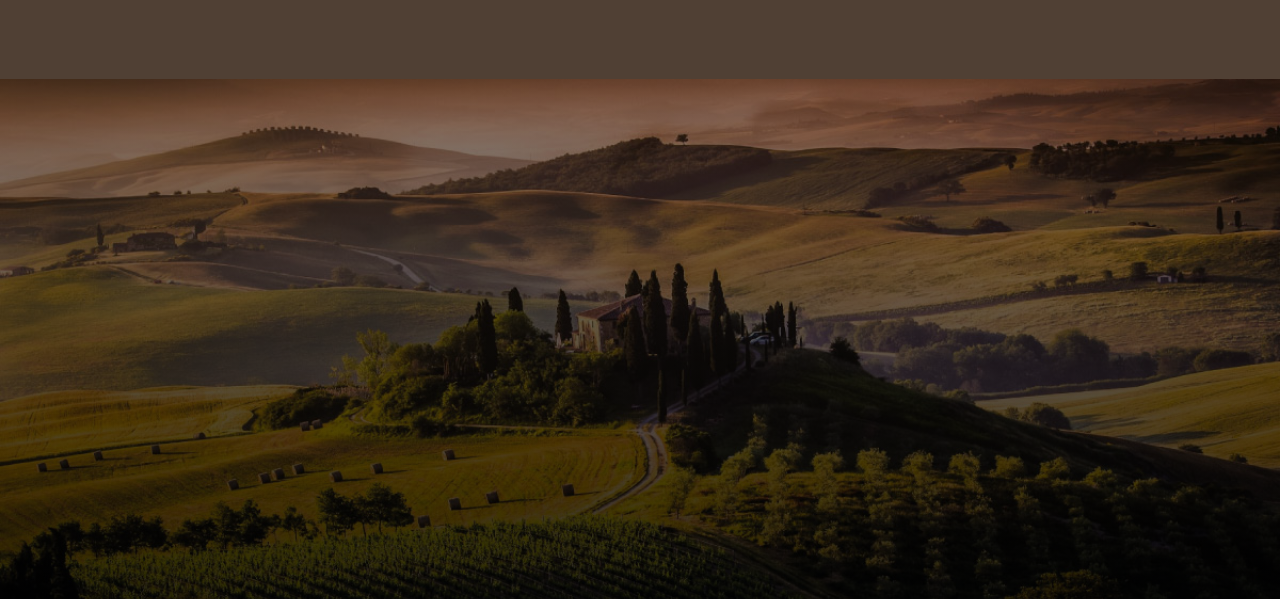
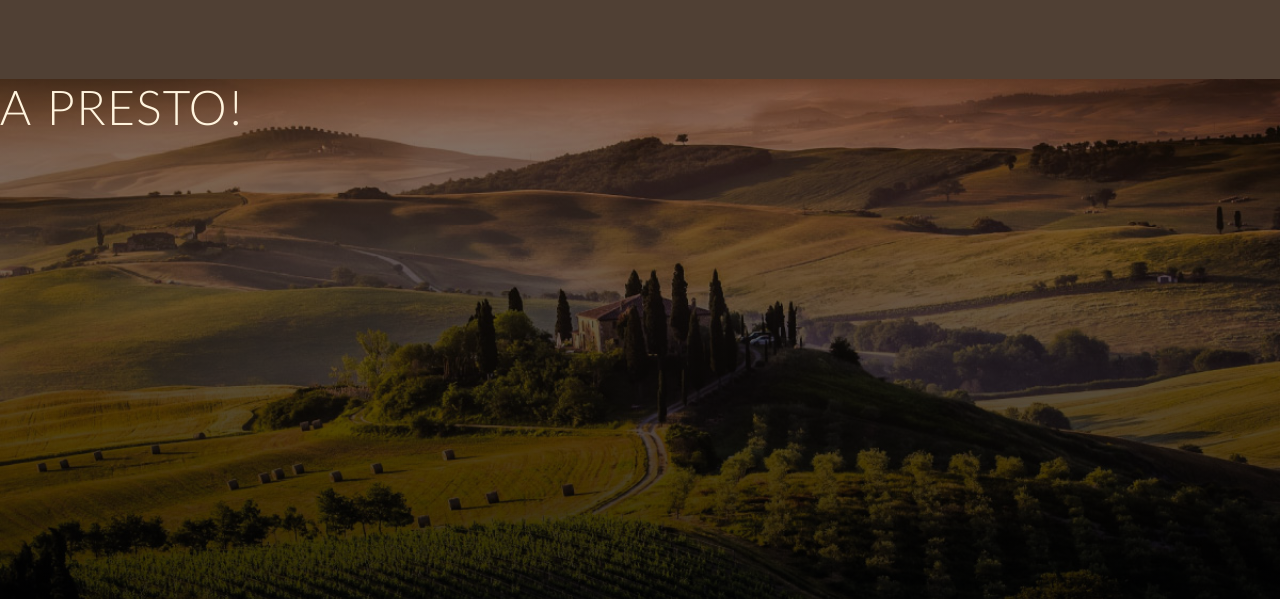
Before and after one commit to MatteoDM23/WEBPAGE--Photography_Workshop, a plain HTML site: page index.html in a window 1280 px wide. Shown: the part 3282-3881 px from the top of the page. Drawn offline with nearby package versions, Linux system fonts and the light colour scheme; files whose address does not match are found by name.

Commit message:
90% doneee

```diff
--- a/index.html
+++ b/index.html
@@ -205,6 +205,7 @@
         </section>
         <!-- footer -->
         <footer>
+            <h1>A presto!</h1>
         </footer>
     </body>
     <script src="https://unpkg.com/ionicons@4.5.10-0/dist/ionicons.js"></script>
```
